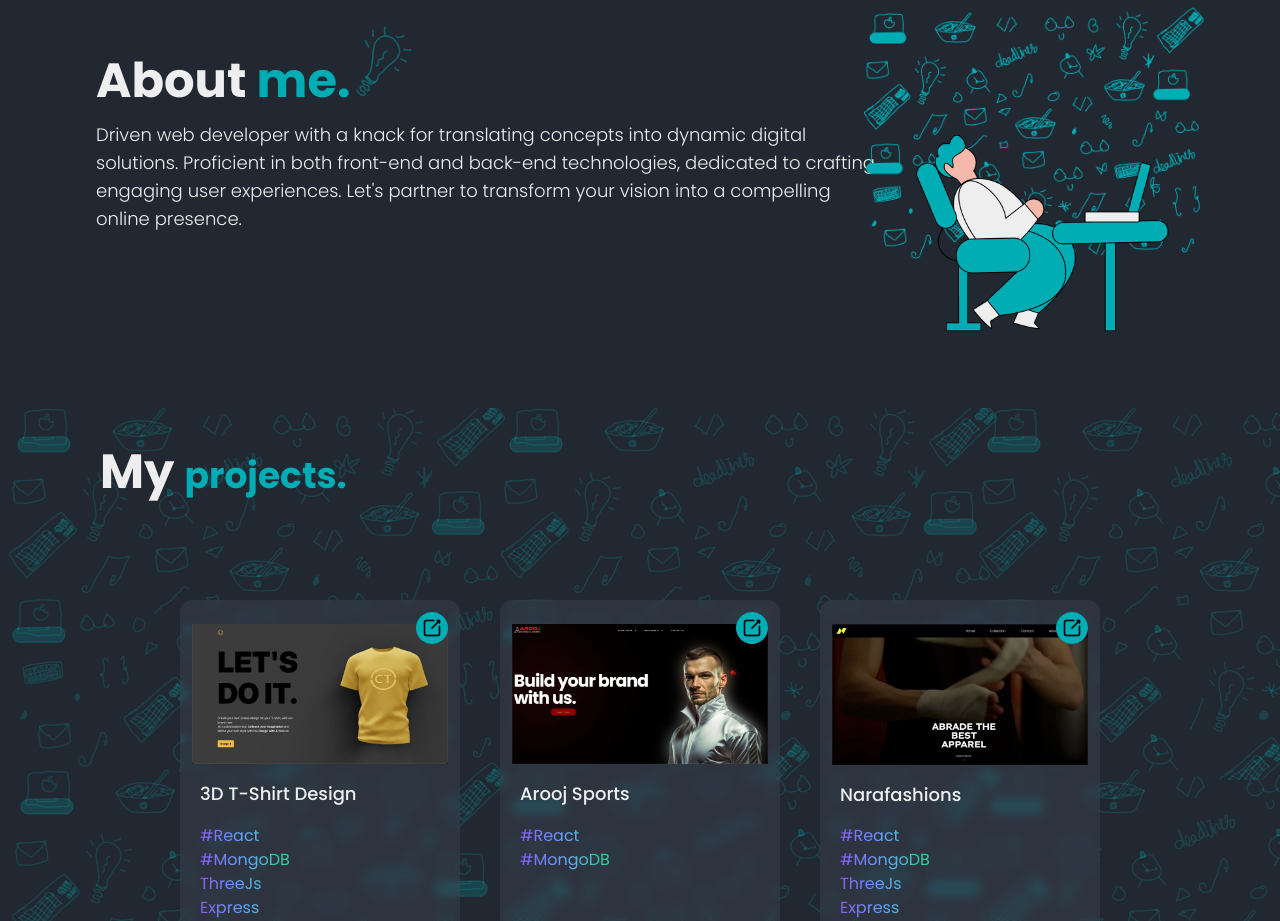
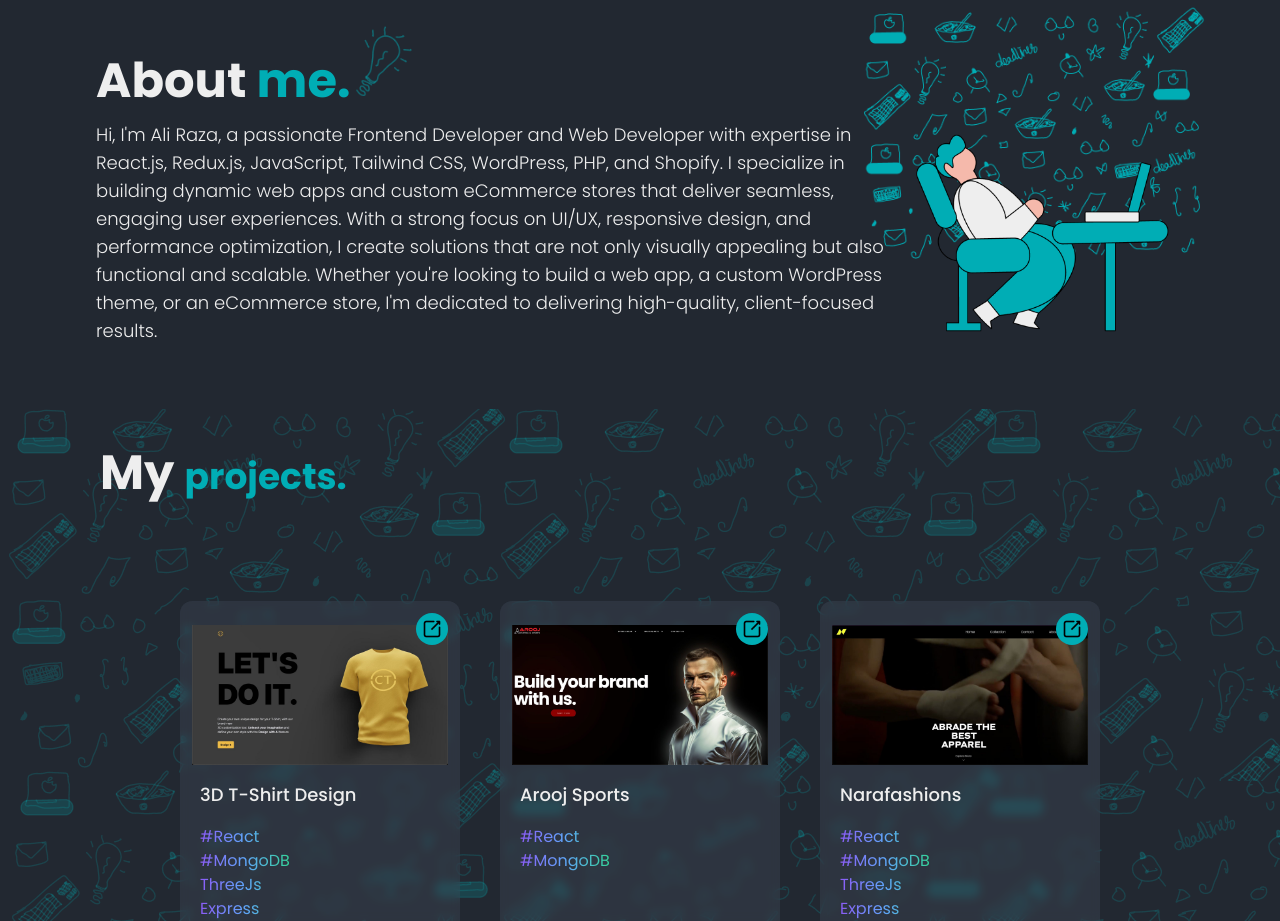
Before and after one commit to aliraza3180/first-website, a React (Vite) app: page / in a window 1280 px wide. Shown: the part 860-1781 px from the top of the page. Built offline with nearby package versions, Linux system fonts and the light colour scheme.

Commit message:
Final Updates

```diff
--- a/src/components/About.jsx
+++ b/src/components/About.jsx
@@ -20,10 +20,9 @@ const About = () => {
           <img src="lightbulb.png" alt="" width={64} height={64} />
         </h2>
         <p className="text-text-primary xl:text-lg text-sm font-[100] xxs:text-sm sm:text-base">
-          Driven web developer with a knack for translating concepts into
-          dynamic digital solutions. Proficient in both front-end and back-end
-          technologies, dedicated to crafting engaging user experiences. Let's
-          partner to transform your vision into a compelling online presence.
+        Hi, I'm Ali Raza, a passionate Frontend Developer and Web Developer with expertise in React.js, Redux.js, JavaScript, Tailwind CSS, WordPress, PHP, and Shopify. I specialize in building dynamic web apps and custom eCommerce stores that deliver seamless, engaging user experiences.
+
+With a strong focus on UI/UX, responsive design, and performance optimization, I create solutions that are not only visually appealing but also functional and scalable. Whether you're looking to build a web app, a custom WordPress theme, or an eCommerce store, I'm dedicated to delivering high-quality, client-focused results.
         </p>
       </motion.div>
       <motion.div
```
